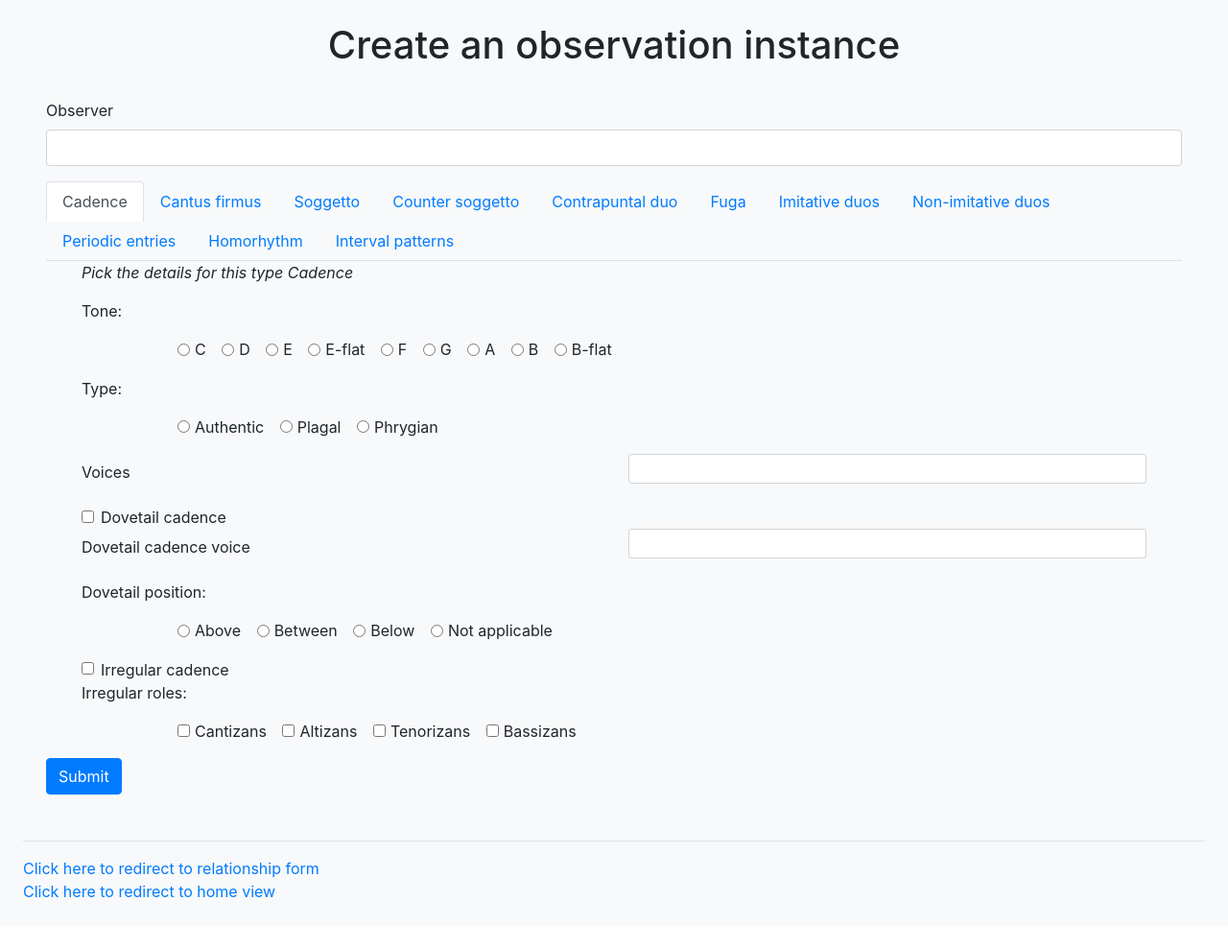
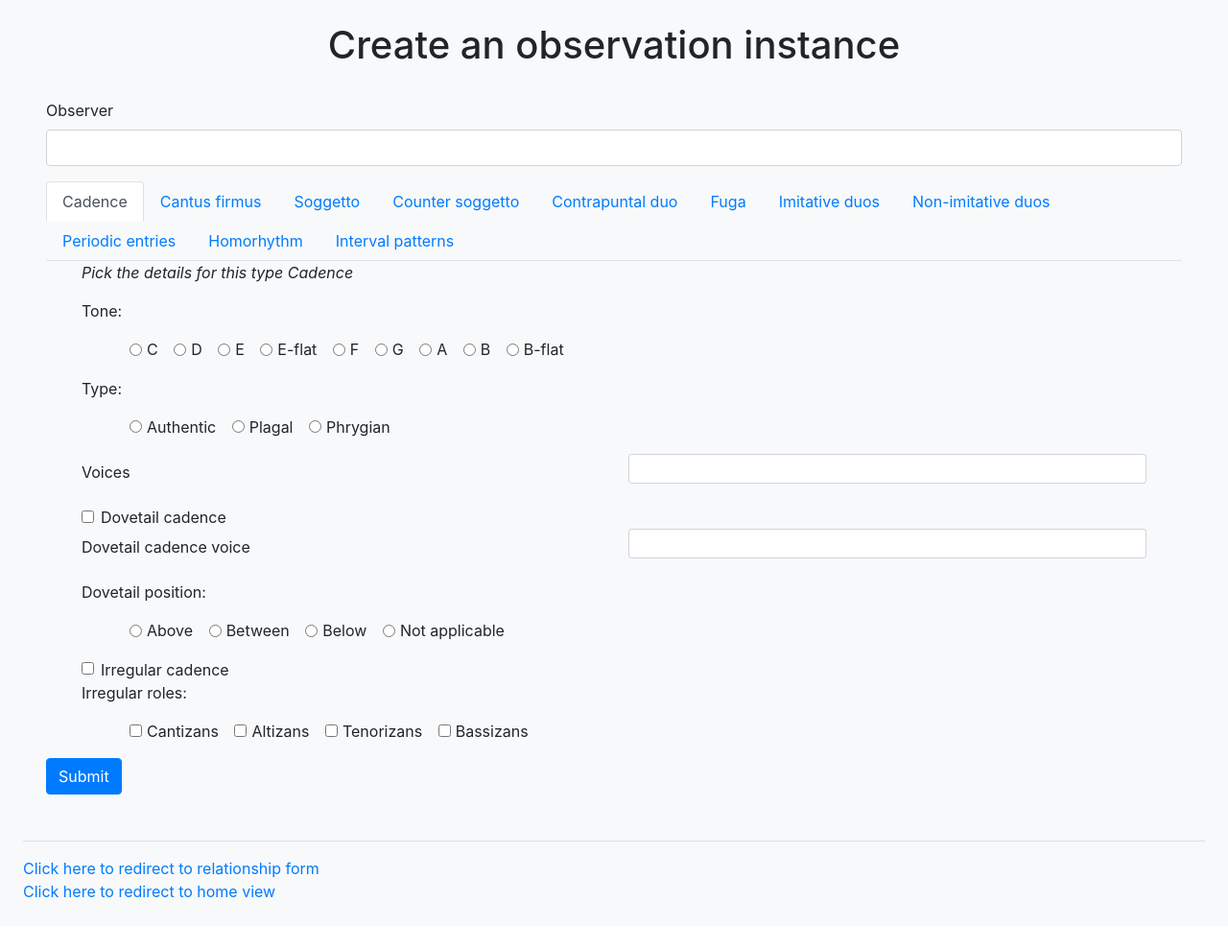
Before and after one commit to CRIM-Project/jsonfield-testing, a Django app: page /forms/observation/ in a window 1280 px wide. Shown: the part 90-1079 px from the top of the page at 96% size. Run offline with Django 3.2, Linux system fonts and the light colour scheme; some libraries are stand-ins or nearby versions.

Commit message:
typo fixes and debug in progress

```diff
--- a/crim/templates/observation_form.html
+++ b/crim/templates/observation_form.html
@@ -70,7 +70,7 @@
                                     {% for innerkey1, innervalue1 in innervalue.items %}
                                         {% if innerkey1 == "radio" %}
                                             <p>{{ innerkey.capitalize }}:
-                                            <div id="{{ key|concat_str:innerkey }}" style="margin-left:100px;">
+                                            <div id="{{ key|concat_str:innerkey }}" style="margin-left:50px;">
                                             {% for option in innervalue1 %}
                                                 <div class="form-check form-check-inline">
                                                     <input class="form-check-input" type="radio" name="{{ key|concat_str:innerkey }}" value="{{option}}" id="{{ key|concat_str:innerkey }}">
@@ -82,7 +82,7 @@
                                         {% elif innerkey1 == "checkbox" %}
                                             <input type="hidden" id="{{ key|concat_str:innerkey}}" name="{{ key|concat_str:innerkey }}">
                                             <p>{{ innerkey.capitalize }}:
-                                            <div id="{{ key|concat_str:innerkey }}" style="margin-left:100px;">
+                                            <div id="{{ key|concat_str:innerkey }}" style="margin-left:50px;">
                                             {% for option in innervalue1 %}
                                                 <div class="form-check form-check-inline">
                                                     <input class="form-check-input" type='checkbox' name="{{ key|concat_str:option }}" value={{option}} id="{{ key|concat_str:option }}">
@@ -123,7 +123,7 @@
         <script src="https://cdn.jsdelivr.net/npm/@tensorflow/tfjs/dist/tf.min.js"> </script>
 
         <script>
-
+            /*
             //TODO: validation and template fix
 
 
@@ -280,7 +280,7 @@
                 }
             });
 
-
+            */
 
             //get checkbox values as true/false on click
             $("input:checkbox").change(function () {
@@ -317,6 +317,7 @@
 
                 event.preventDefault();
 
+
                 // GET ARRAYS OF CHECKED VALUES
                 // cadence irregular roles
                 var irregular_roles_selected_options = [];
@@ -329,16 +330,6 @@
                     $("#cadence-irregular-roles").val("None");
                 }
 
-                // interval patterns dissonances
-                var dissonances_selected_options = [];
-                $('#interval-patterns-dissonances input:checked').each(function() {
-                    dissonances_selected_options.push(this.value.substr(0, 1).toUpperCase() + this.value.substr(1));
-                });
-                if (dissonances_selected_options.length > 0) {
-                    $("#interval-patterns-dissonances").val(dissonances_selected_options);
-                } else {
-                    $("#interval-patterns-dissonances").val("None");
-                }
 
                 // make sure FormData includes all disabled fields as not applicable
                 $("input:disabled").each(function() {
@@ -354,14 +345,14 @@
                     const formData = new FormData(form);
                     const responseData = await postFormDataAsJson({ url, formData });
                     console.log({ responseData });
-                    $.ajax({
+                    /*$.ajax({
                         type:'POST',
                         url: '',
                         data: responseData,
                         success: function(response){
                             console.log('Success');
                         },
-                    });
+                    }); */
 
                 } catch (error) {
                     console.error(error);
--- a/scripts/test.py
+++ b/scripts/test.py
@@ -30,7 +30,7 @@ def run():
             },
             "irregular cadence": "boolean",
             "irregular roles": {
-                "checkboxes": ["Cantizans", "Altizans", "Tenorizans", "Bassizans"]
+                "checkbox": ["Cantizans", "Altizans", "Tenorizans", "Bassizans"]
             }
         },
         "cantus firmus": {
```
Also changed, not shown: db.sqlite3.
